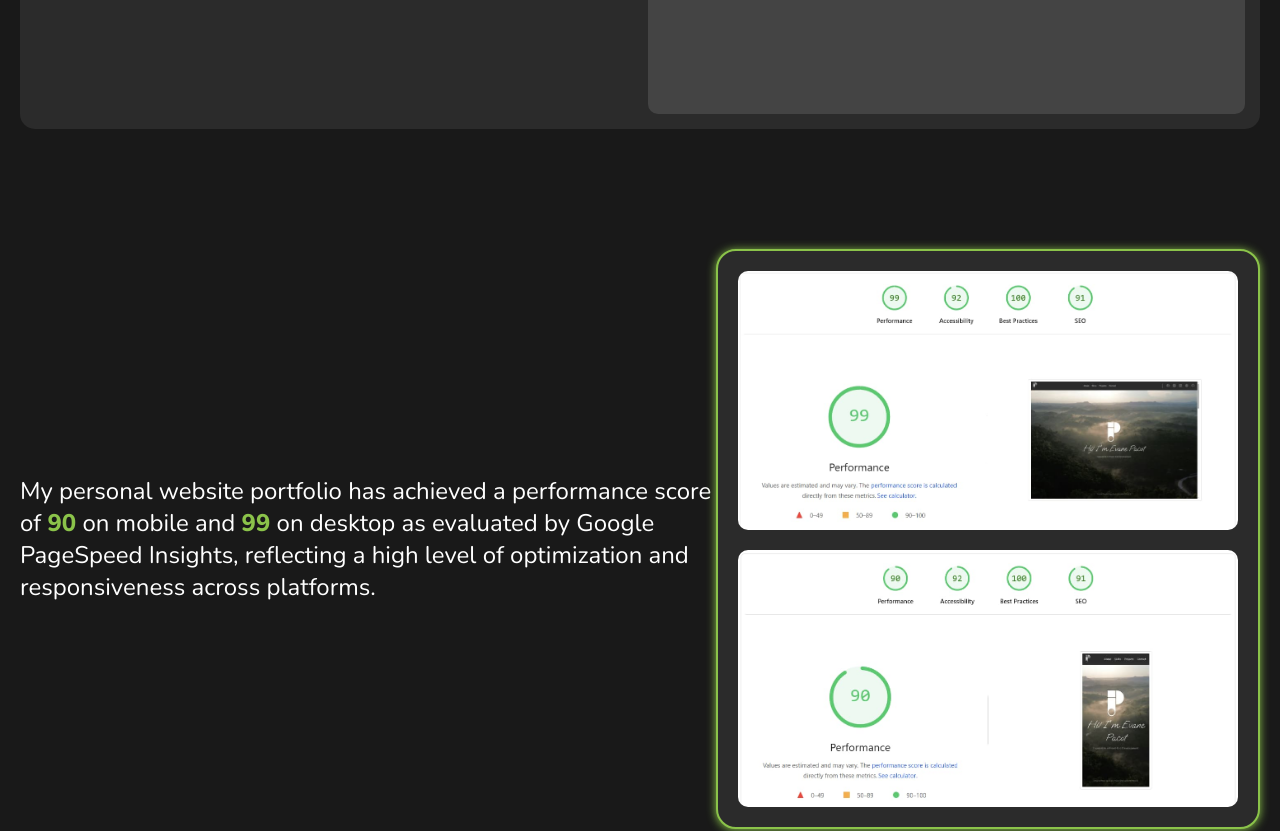
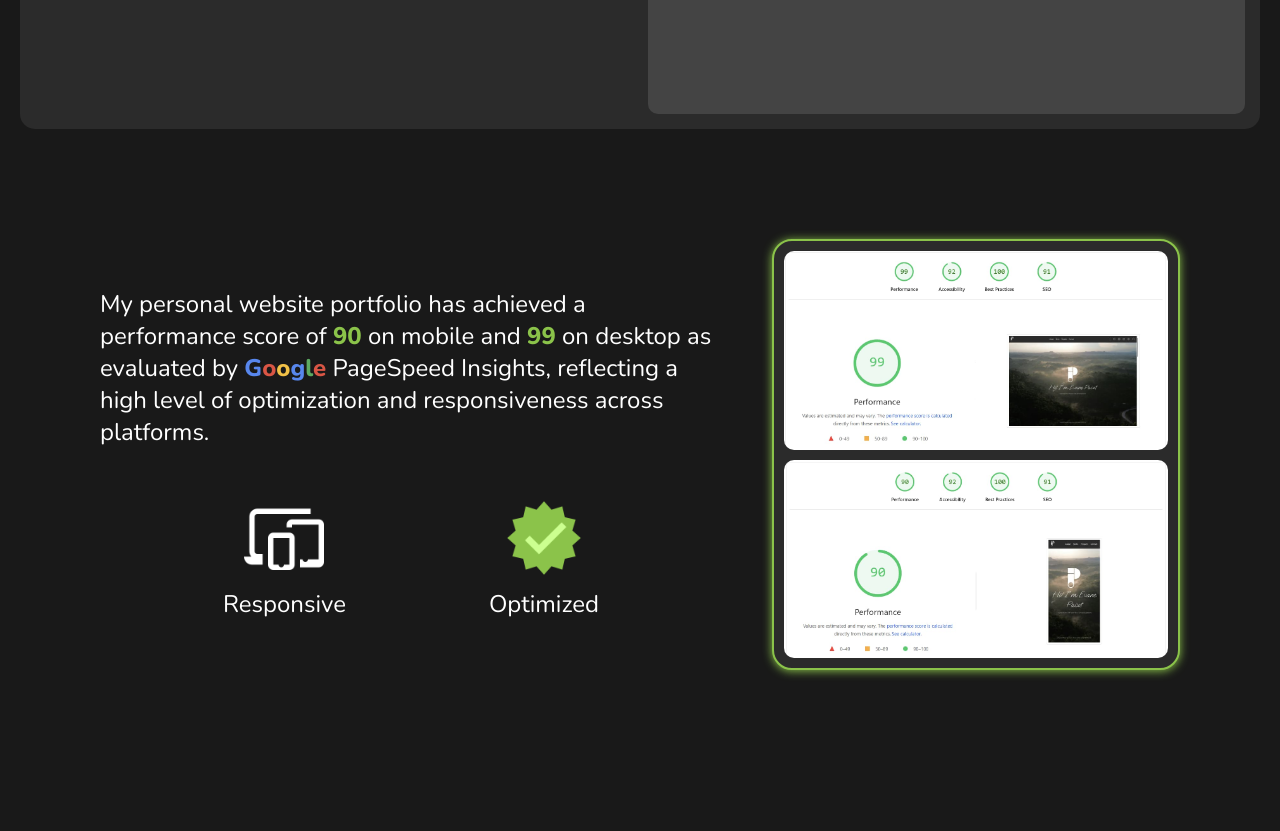
Before and after one commit to Minyoui/pct_portfolio, a React (Vite) app: page / in a window 1280 px wide. Shown: the part 2880-3711 px from the top of the page. Built offline with nearby package versions, Linux system fonts and the light colour scheme.

Commit message:
33rd Commit (PageSpeed Insight Update)

```diff
--- a/src/components/insight/insight.css
+++ b/src/components/insight/insight.css
@@ -2,13 +2,21 @@
 
 .insight-section {
     width: 100%;
-    height: 100dvh;
+    height: fit-content;
 
     display: flex;
     flex-direction: row;
     align-items: center;
     justify-content: center;
-    padding: 100px 20px;
+    padding: 100px;
+}
+
+.insight-details {
+    display: flex;
+    flex-direction: column;
+    width: 100%;
+    gap: 50px;
+    padding-right: 50px;
 }
 
 .insight-details p{
@@ -23,7 +31,7 @@
 }
 
 .insight-image {
-    padding: 20px;
+    padding: 10px;
     background-color: #2B2B2B;
     border-radius: 20px;
     border: solid 2px #8BC34A;
@@ -33,10 +41,113 @@
     flex-direction: column;
     align-items: center;
     justify-items: center;
+    gap: 10px;
+}
+
+.insight-image img {
+    width: clamp(300px, 30vw, 500px);
+    border-radius: 10px;
+}
+
+.insight-tags {
+    width: 100%;
+    display: flex;
+    align-items: center;
+    justify-content: space-evenly;
     gap: 20px;
 }
 
-.insight-image img {
-    width: 500px;
-    border-radius: 10px;
+.multiple-devices,
+.approval {
+    display: flex;
+    flex-direction: column;
+    align-items: center;
+    gap: 10px;
 }
+
+.multiple-devices img,
+.approval img {
+    width: clamp(50px, 15vw, 80px);
+}
+
+/* SCROLL ANIMATION */
+
+.insight-details.animate {
+    animation: insightAnimationOne 1s ease;
+}
+
+.insight-tags.animate {
+    animation: insightAnimationTwo 2s ease;
+}
+
+.insight-image.animate {
+    animation: insightAnimationThree 2s ease;
+}
+
+@keyframes insightAnimationOne {
+    from {
+        opacity: 0;
+        transform: translateX(-10px);
+    }
+    to {
+        opacity: 1;
+        transform: translateX(0px);
+    }
+}
+
+@keyframes insightAnimationTwo {
+    from {
+        opacity: 0;
+        transform: translateY(10px);
+    }
+    to {
+        opacity: 1;
+        transform: translateY(0px);
+    }
+}
+
+@keyframes insightAnimationThree {
+    from {
+        opacity: 0;
+    }
+    to {
+        opacity: 1;
+    }
+}
+
+
+@media (max-width: 900px) {
+    .insight-section {
+        padding: 100px 50px;
+    }
+
+    .insight-details p {
+        font-size: 1.2rem;
+    }
+
+    .insight-tags img {
+        width: 60px;
+    }
+}
+/* MOBILE */
+
+@media (max-width: 720px) {
+    .insight-details {
+        padding: 0px;
+    }
+
+    .insight-details p {
+        text-align: center;
+    }
+
+    .insight-section {
+        padding: 100px 20px;
+        flex-direction: column-reverse;
+        gap: 20px;
+    }
+
+    .insight-image img,
+    .insight-image {
+        width: 100%;
+    }
+}
--- a/src/components/insight/insight.jsx
+++ b/src/components/insight/insight.jsx
@@ -1,16 +1,67 @@
 import './insight.css';
+import { useState, useEffect, useRef } from 'react';
+import { motion } from 'motion/react';
 
 //assets
 import desktopInsight from '../../assets/desktop-insight.jpg';
 import mobileInsight from '../../assets/mobile-insight.jpg';
 
+//icons
+import Approval from '../../assets/Approval.svg';
+import MultipleDevice from '../../assets/Multiple Devices.svg';
+
+function Google () {
+    return (
+        <span>
+            <span style={{color:"#5887ED"}}>G</span>
+            <span style={{color:"#D95645"}}>o</span>
+            <span style={{color:"#F1C147"}}>o</span>
+            <span style={{color:"#5887ED"}}>g</span>
+            <span style={{color:"#5DA961"}}>l</span>
+            <span style={{color:"#D95645"}}>e</span>
+        </span>
+    )
+};
+
 function Insight () {
+    const [isVisible, setIsVisible] = useState(false);
+    const ref = useRef(null);
+
+    useEffect(() => {
+            const observer = new IntersectionObserver(
+                ([entry]) => {
+                    setIsVisible(entry.isIntersecting);
+                },
+                { threshold: 0.1 }
+            );
+
+            if (ref.current) {
+                observer.observe(ref.current);
+            }
+
+            return () => {
+                if (ref.current) {
+                    observer.unobserve(ref.current);
+                }
+            };
+        }, []);
+
     return (
-        <div className='insight-section'>
-            <div className='insight-details'>
-                <p>My personal website portfolio has achieved a performance score of <span>90</span> on mobile and <span>99</span> on desktop as evaluated by Google PageSpeed Insights, reflecting a high level of optimization and responsiveness across platforms.</p>
+        <div className='insight-section' ref={ref}>
+            <div className={`insight-details ${isVisible? 'animate':''}`}>
+                <p>My personal website portfolio has achieved a performance score of <span>90</span> on mobile and <span>99</span> on desktop as evaluated by <Google /> PageSpeed Insights, reflecting a high level of optimization and responsiveness across platforms.</p>
+                <div className={`insight-tags ${isVisible? 'animate':''}`}>
+                    <div className='multiple-devices'>
+                        <img src={MultipleDevice} alt='Multiple Devices Icon' loading='lazy'/>
+                        <p>Responsive</p>
+                    </div>
+                    <div className='approval'>
+                        <img src={Approval} alt="Approval Icon" loading='lazy' />
+                        <p>Optimized</p>
+                    </div>
+                </div>
             </div>
-            <div className='insight-image'>
+            <div className={`insight-image ${isVisible? 'animate':''}`}>
                 <img src={desktopInsight} alt="Dekstop Insight" loading='lazy' />
                 <img src={mobileInsight} alt="Mobile Insight" loading='lazy' />
             </div>
```
Also changed, not shown: src/assets/Approval.svg (added), src/assets/Multiple Devices.svg (added).
